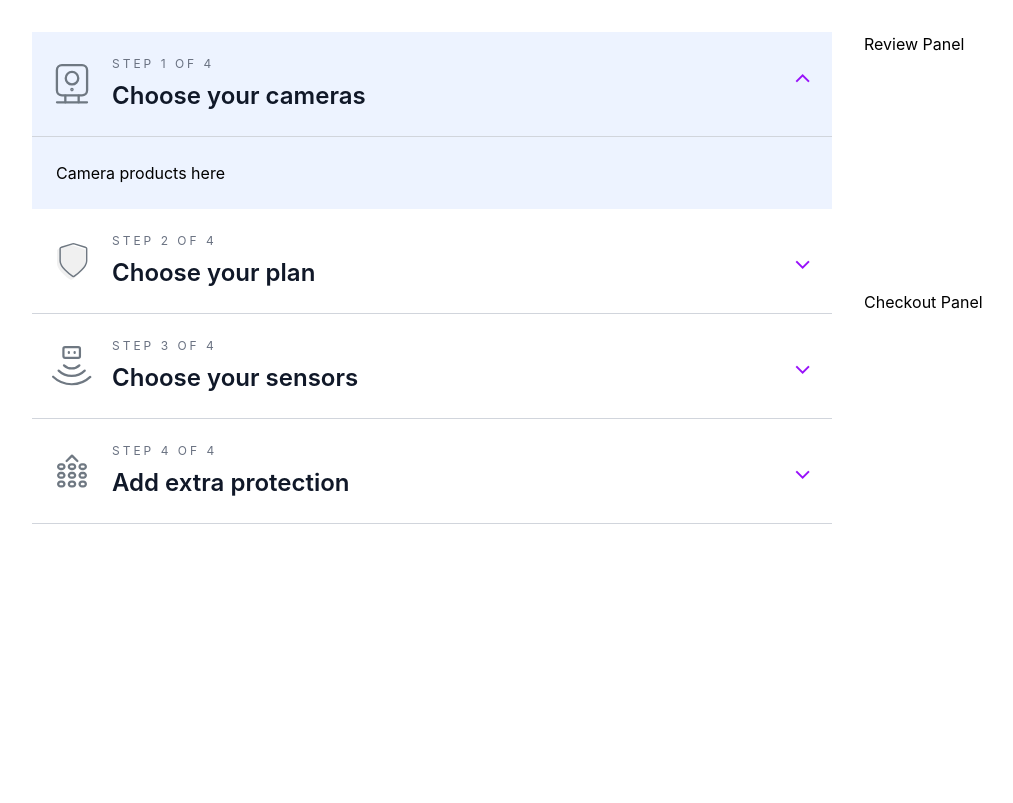
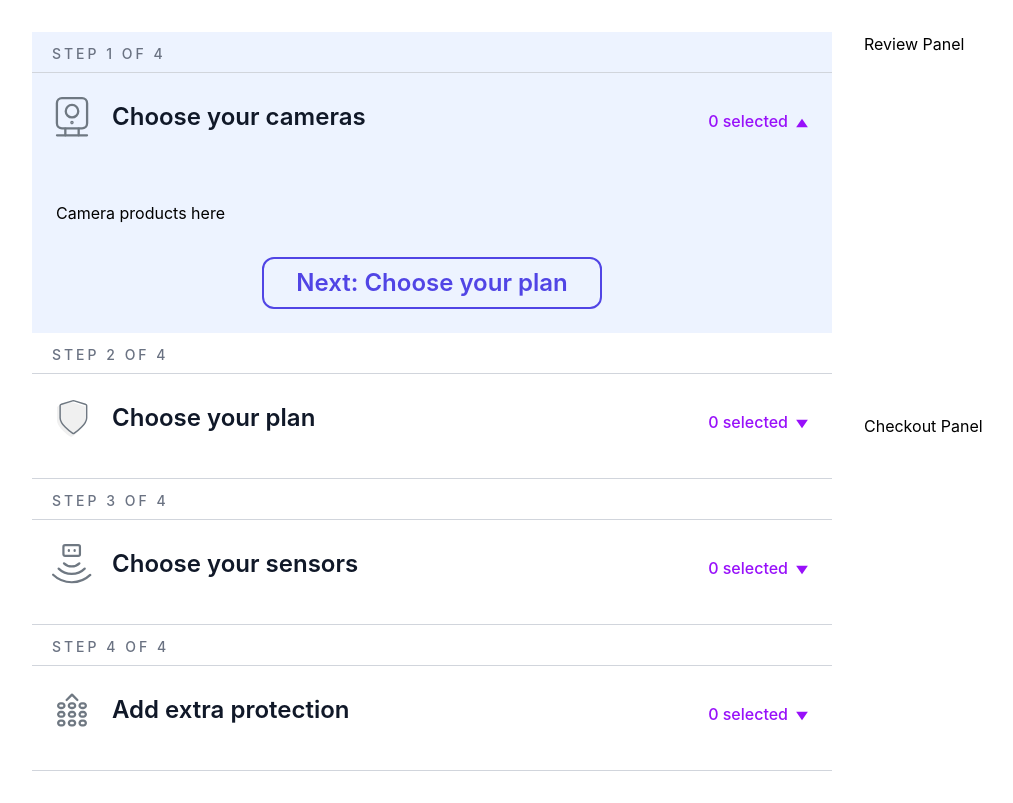
Before and after one commit to John-Khalil/EcomExperts-project, a React (Vite) app: page / in a window 1280 px wide. Shown: the whole page, without its empty margins (0-1013 px from the left). Built offline with nearby package versions, Linux system fonts and the light colour scheme.

Commit message:
feat: added stepper

```diff
--- a/src/components/Stepper.tsx
+++ b/src/components/Stepper.tsx
@@ -1,26 +1,40 @@
+import { useState } from "react";
 import type { BundleStep, StepId } from "../types/types";
 
 type StepperProps = {
   steps: BundleStep[];
   activeStep: StepId;
+  canContinue: boolean;
   onStepChange: (step: StepId) => void;
 };
 
 export default function Stepper({
   steps,
   activeStep,
+  canContinue,
   onStepChange,
 }: StepperProps) {
   return (
     <div className="w-full">
+      {steps.map((function Step(step, index) {
+        const isActive = activeStep === step.id;
+        const nextStep =index < steps.length - 1 ? steps[index + 1] : null;
+        const [selectedCount, setSelectedCount] = useState(0);
+        return (
+          <div key={step.id}  className={`
+            transition
+            ${isActive ? "bg-[#edf3ff]" : "bg-white"}
+          `}>
 
-      {steps.map((step, index) => {
-        const isActive = activeStep === step.id;
+            {/* Step label */}
+            <div className=" pt-3">
+              <p className="text-sm font-medium tracking-[3px] text-gray-500 px-5">
+                STEP {index + 1} OF {steps.length}
+              </p>
 
-        return (
-          <div key={step.id}>
+              <div className="mt-2 h-px w-full bg-gray-300" />
+            </div>
 
-            {/* Step Header */}
             <button
               onClick={() => onStepChange(step.id)}
               className={`
@@ -28,99 +42,99 @@ export default function Stepper({
                 w-full
                 items-center
                 justify-between
-                border-b
+
                 border-gray-300
                 px-5
                 py-6
                 transition
-
-                ${isActive
-                  ? "bg-[#edf3ff]"
-                  : "bg-white"
-                }
+                ${isActive ? "bg-[#edf3ff]" : "bg-white"}
               `}
             >
-
-              <div className="flex items-center gap-5">
+              {/* Left Side */}
+              <div className="grid flex-1 w-full grid-cols-[40px_1fr] grid-rows-[auto_auto_auto] gap-x-5 gap-y-2 text-left">
 
                 <img
                   src={step.icon}
                   alt={step.title}
-                  className="h-10 w-10"
+                  className="h-10 w-10 self-center"
                 />
 
-
-                <div className="text-left">
-
-                  <p className="
-                    text-xs
-                    tracking-[3px]
-                    text-gray-500
-                  ">
-                    STEP {index + 1} OF {steps.length}
-                  </p>
-
-
-                  <h2 className="
-                    mt-2
+                {/* Title */}
+                <h2
+                  className="
+                    self-center
                     text-2xl
                     font-semibold
                     text-gray-900
-                  ">
-                    {step.title}
-                  </h2>
-
-                </div>
-
+                  "
+                >
+                  {step.title}
+                </h2>
               </div>
 
-
-              <span className="
-                text-2xl
-                text-purple-600
-              ">
-                {isActive ? "⌃" : "⌄"}
+              {/* Chevron */}
+              <span className="text-purple-600 inline-flex ">
+                <span className="text-base font-medium pb-2 mx-1">{`${selectedCount} `}selected</span>
+                <svg
+                  xmlns="http://www.w3.org/2000/svg"
+                  viewBox="0 0 24 24"
+                  className={`h-5 w-5 fill-current transition-transform duration-200 mt-1 ${
+                    isActive ? "rotate-180" : ""
+                  }`}
+                >
+                  <path d="M12 17L19 7H5L12 17Z" />
+                </svg>
               </span>
-
             </button>
 
+            {/* Step Content */}
+           {isActive ? (
+            <div className="bg-[#edf3ff] p-6">
+              {step.id === "cameras" && <div>Camera products here</div>}
+              {step.id === "plan" && <div>Plan products here</div>}
+              {step.id === "sensors" && <div>Sensors here</div>}
+              {step.id === "accessories" && <div>Accessories here</div>}
 
-            {/* Step Content */}
-            {isActive && (
-              <div className="
-                bg-[#edf3ff]
-                p-6
-              ">
-                {step.id === "cameras" && (
-                  <div>
-                    Camera products here
-                  </div>
-                )}
+              {nextStep && (
+                <div className="inline-flex items-center justify-center w-full">
+                  <button
+                    type="button"
+                    disabled={!canContinue}
+                    onClick={() => onStepChange(nextStep.id)}
+                    className={`
+                      mt-8
+                      inline-flex
+                      items-center
+                      justify-center
+                      rounded-xl
+                      border-2
+                      px-8
+                      py-2
 
-                {step.id === "plan" && (
-                  <div>
-                    Plan products here
-                  </div>
-                )}
+                      text-2xl
+                      font-semibold
+                      transition
+                      ${
+                        (canContinue || true)
+                          ? "text-[#5145E5] hover:bg-[#5145E5] hover:text-white"
+                          : "cursor-not-allowed border-gray-300 text-gray-300"
+                      }
+                    `}
+                  >
+                    Next: {nextStep.title}
+                  </button>
+                </div>
+              )}
+            </div>
+          ) : (
+            <div className="h-px w-full bg-gray-300" />
+          )}
 
-                {step.id === "sensors" && (
-                  <div>
-                    Sensors here
-                  </div>
-                )}
 
-                {step.id === "accessories" && (
-                  <div>
-                    Accessories here
-                  </div>
-                )}
-              </div>
-            )}
 
           </div>
         );
-      })}
-
+      }))}
     </div>
   );
 }
```
